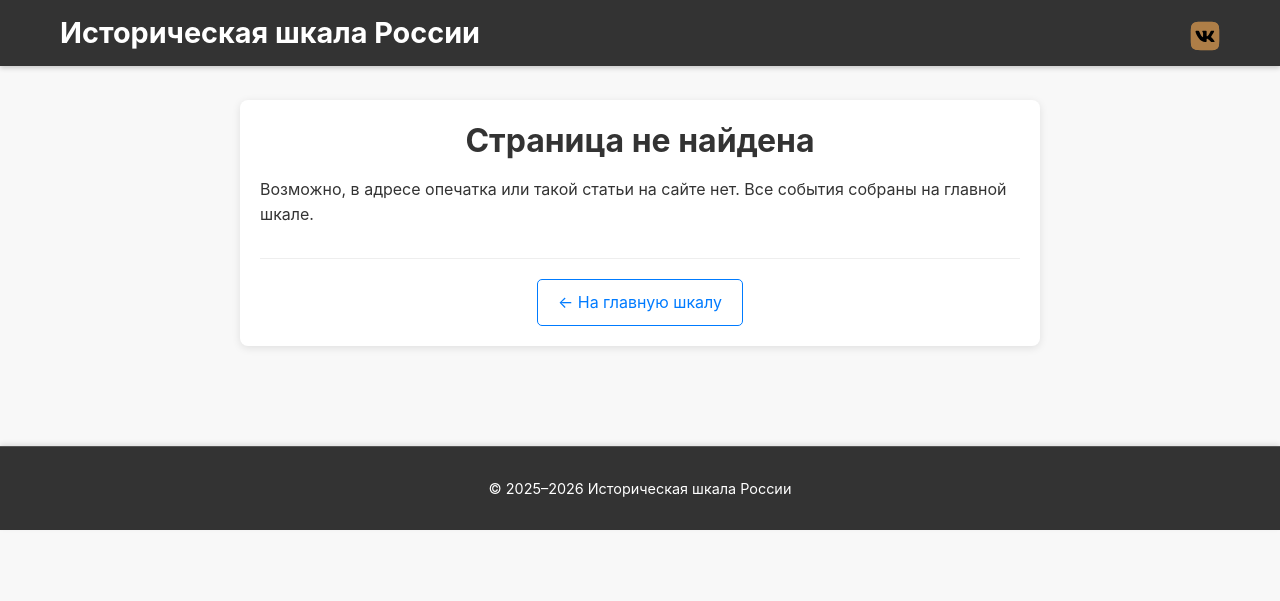
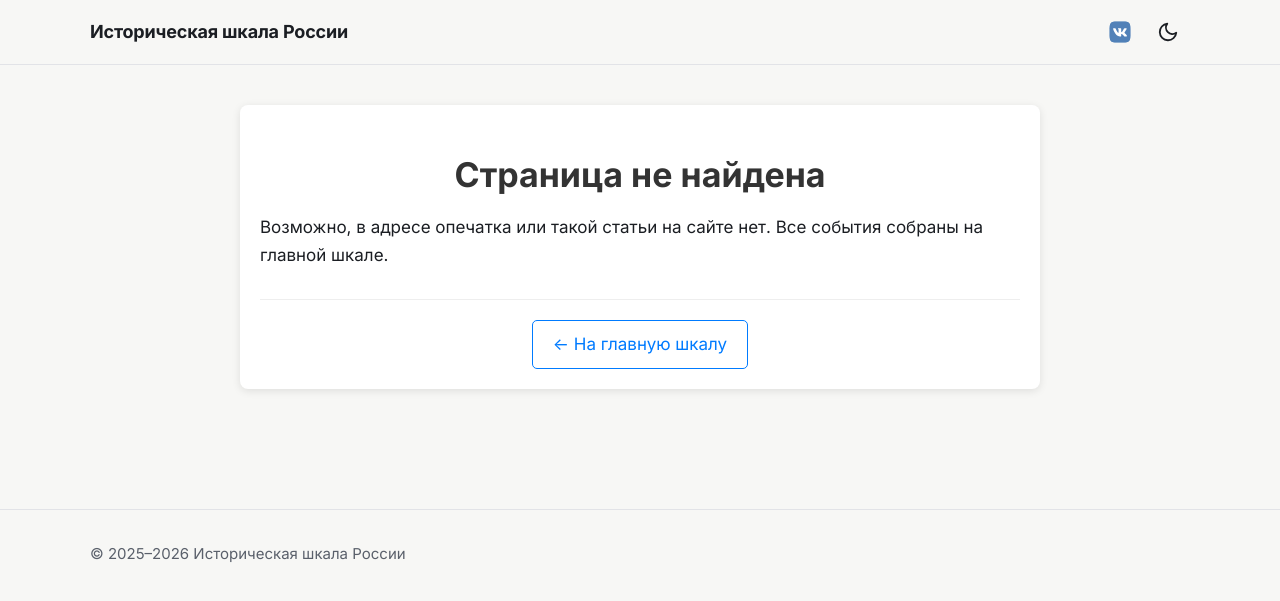
Before and after one commit to AlexanderVechkasov/simple-sit-django, a Django app: template templates/404.html in a window 1280 px wide. Shown: the top 601 px of the page. Run offline with Django 5.2, Linux system fonts and the light colour scheme; the template is opened without the code that fills it, so the values that code supplies are empty.

Commit message:
Дизайн, основа: шрифты Inter и PT Serif, светлая и тёмная тема, новая шапка

```diff
--- /dev/null
+++ b/static/css/site.css
@@ -0,0 +1,311 @@
+/*
+ * Стили сайта «Историческая шкала России».
+ * Направление «Музейный зал»: много воздуха, крупная типографика,
+ * светлая и тёмная тема.
+ */
+
+
+/* ===== Шрифты (лежат в static/fonts, лицензия SIL Open Font License) ===== */
+
+/* Inter — основной шрифт. Вариативный: любая насыщенность в одном файле. */
+@font-face {
+    font-family: "Inter";
+    font-style: normal;
+    font-weight: 100 900;
+    font-display: swap; /* пока шрифт грузится, текст виден системным шрифтом */
+    src: url("../fonts/inter-cyrillic-wght-normal.woff2") format("woff2");
+    unicode-range: U+0301, U+0400-045F, U+0490-0491, U+04B0-04B1, U+2116;
+}
+
+@font-face {
+    font-family: "Inter";
+    font-style: normal;
+    font-weight: 100 900;
+    font-display: swap;
+    src: url("../fonts/inter-latin-wght-normal.woff2") format("woff2");
+    unicode-range: U+0000-00FF, U+0131, U+0152-0153, U+02BB-02BC, U+02C6, U+02DA,
+        U+02DC, U+0304, U+0308, U+0329, U+2000-206F, U+20AC, U+2122, U+2191,
+        U+2193, U+2212, U+2215, U+FEFF, U+FFFD;
+}
+
+/* PT Serif — только для крупных заголовков статей. */
+@font-face {
+    font-family: "PT Serif";
+    font-style: normal;
+    font-weight: 700;
+    font-display: swap;
+    src: url("../fonts/pt-serif-cyrillic-700-normal.woff2") format("woff2");
+    unicode-range: U+0301, U+0400-045F, U+0490-0491, U+04B0-04B1, U+2116;
+}
+
+@font-face {
+    font-family: "PT Serif";
+    font-style: normal;
+    font-weight: 700;
+    font-display: swap;
+    src: url("../fonts/pt-serif-latin-700-normal.woff2") format("woff2");
+    unicode-range: U+0000-00FF, U+0131, U+0152-0153, U+02BB-02BC, U+02C6, U+02DA,
+        U+02DC, U+0304, U+0308, U+0329, U+2000-206F, U+20AC, U+2122, U+2191,
+        U+2193, U+2212, U+2215, U+FEFF, U+FFFD;
+}
+
+
+/* ===== Переменные: цвета, шрифты, размеры ===== */
+
+/* Светлая тема (по умолчанию) */
+:root {
+    color-scheme: light;
+
+    --color-bg: #f7f7f5;          /* фон страницы */
+    --color-surface: #ffffff;     /* фон карточек */
+    --color-text: #1b1e23;        /* основной текст */
+    --color-muted: #5a606b;       /* второстепенный текст */
+    --color-border: #e2e3e7;      /* тонкие линии и рамки */
+    --color-accent: #1e3a8a;      /* ссылки и акцент (тёмно-синий) */
+    --color-accent-hover: #172f70;
+    --color-accent-soft: #e9eefb; /* мягкая подложка под акцент */
+    --color-focus: #2f5bd3;       /* рамка фокуса с клавиатуры */
+    --shadow: 0 1px 2px rgb(0 0 0 / 0.04), 0 6px 20px rgb(0 0 0 / 0.06);
+
+    --font-sans: "Inter", system-ui, -apple-system, "Segoe UI", Roboto, sans-serif;
+    --font-serif: "PT Serif", Georgia, "Times New Roman", serif;
+
+    --radius: 12px;
+    --header-height: 64px;
+    --page-width: 1100px;   /* ширина шапки и подвала */
+    --text-width: 46rem;    /* ширина колонки текста — удобно читать */
+    --transition: 0.2s ease;
+}
+
+/* Тёмная тема по настройке системы — если вручную не выбрана светлая */
+@media (prefers-color-scheme: dark) {
+    :root:not([data-theme="light"]) {
+        color-scheme: dark;
+
+        --color-bg: #14161a;
+        --color-surface: #1d2026;
+        --color-text: #e6e7ea;
+        --color-muted: #a2a8b4;
+        --color-border: #2d3139;
+        --color-accent: #8db0ff;
+        --color-accent-hover: #b3caff;
+        --color-accent-soft: #1f2a44;
+        --color-focus: #8db0ff;
+        --shadow: 0 1px 2px rgb(0 0 0 / 0.3), 0 6px 20px rgb(0 0 0 / 0.35);
+    }
+}
+
+/* Тёмная тема, выбранная кнопкой в шапке (те же значения, что выше) */
+:root[data-theme="dark"] {
+    color-scheme: dark;
+
+    --color-bg: #14161a;
+    --color-surface: #1d2026;
+    --color-text: #e6e7ea;
+    --color-muted: #a2a8b4;
+    --color-border: #2d3139;
+    --color-accent: #8db0ff;
+    --color-accent-hover: #b3caff;
+    --color-accent-soft: #1f2a44;
+    --color-focus: #8db0ff;
+    --shadow: 0 1px 2px rgb(0 0 0 / 0.3), 0 6px 20px rgb(0 0 0 / 0.35);
+}
+
+
+/* =====  Основа ===== */
+
+*,
+*::before,
+*::after {
+    box-sizing: border-box;
+}
+
+html {
+    -webkit-text-size-adjust: 100%;
+    /* Переход по якорю (#event-…) не прячет элемент под липкой шапкой */
+    scroll-padding-top: calc(var(--header-height) + 1rem);
+}
+
+body {
+    margin: 0;
+    font-family: var(--font-sans);
+    font-size: 1.0625rem; /* 17px — чуть крупнее обычного, легче читать */
+    line-height: 1.6;
+    color: var(--color-text);
+    background-color: var(--color-bg);
+    -webkit-font-smoothing: antialiased;
+}
+
+img {
+    display: block;
+    max-width: 100%;
+    height: auto;
+}
+
+a {
+    color: var(--color-accent);
+    text-underline-offset: 0.2em;
+}
+
+a:hover {
+    color: var(--color-accent-hover);
+}
+
+/* Видимая рамка фокуса для всех, кто ходит клавишей Tab */
+:focus-visible {
+    outline: 3px solid var(--color-focus);
+    outline-offset: 3px;
+    border-radius: 4px;
+}
+
+/* Атрибут hidden всегда скрывает элемент */
+[hidden] {
+    display: none !important;
+}
+
+/* Общая обёртка по ширине страницы с полями по бокам */
+.container {
+    width: min(100% - 2rem, var(--page-width));
+    margin-inline: auto;
+}
+
+/* Текст только для скринридеров: на экране не виден */
+.visually-hidden {
+    position: absolute;
+    width: 1px;
+    height: 1px;
+    margin: -1px;
+    padding: 0;
+    overflow: hidden;
+    clip-path: inset(50%);
+    white-space: nowrap;
+    border: 0;
+}
+
+/* Ссылка «Перейти к содержанию»: появляется при первом нажатии Tab */
+.skip-link {
+    position: absolute;
+    top: -100px;
+    left: 1rem;
+    z-index: 1000;
+    padding: 0.75rem 1rem;
+    border-radius: var(--radius);
+    background-color: var(--color-accent);
+    color: var(--color-bg);
+    font-weight: 600;
+    text-decoration: none;
+}
+
+.skip-link:focus {
+    top: 0.75rem;
+    color: var(--color-bg);
+}
+
+
+/* ===== Шапка ===== */
+
+.site-header {
+    position: sticky; /* прилипает к верху при прокрутке */
+    top: 0;
+    z-index: 100;
+    border-bottom: 1px solid var(--color-border);
+    background-color: var(--color-bg);
+    /* Полупрозрачный фон с размытием — если браузер умеет */
+    background-color: color-mix(in srgb, var(--color-bg) 85%, transparent);
+    -webkit-backdrop-filter: blur(12px);
+    backdrop-filter: blur(12px);
+}
+
+.header-inner {
+    display: flex;
+    align-items: center;
+    justify-content: space-between;
+    gap: 1rem;
+    min-height: var(--header-height);
+}
+
+.site-logo {
+    color: var(--color-text);
+    font-size: 1.125rem;
+    font-weight: 700;
+    letter-spacing: -0.01em;
+    text-decoration: none;
+}
+
+.site-logo:hover {
+    color: var(--color-accent);
+}
+
+.header-actions {
+    display: flex;
+    align-items: center;
+    gap: 0.25rem;
+}
+
+/* Круглая кнопка-значок. 44×44 — удобный размер для пальца (WCAG) */
+.icon-button {
+    display: inline-grid;
+    place-items: center;
+    width: 44px;
+    height: 44px;
+    padding: 0;
+    border: none;
+    border-radius: 50%;
+    background: transparent;
+    color: var(--color-text);
+    cursor: pointer;
+    transition: background-color var(--transition);
+}
+
+.icon-button:hover {
+    background-color: var(--color-accent-soft);
+    color: var(--color-text);
+}
+
+.icon-button:focus-visible {
+    border-radius: 50%;
+}
+
+.icon-button svg,
+.icon-button img {
+    width: 22px;
+    height: 22px;
+}
+
+/* Кнопка темы: в светлой теме луна, в тёмной — солнце */
+.theme-toggle .icon-sun,
+.theme-toggle[aria-pressed="true"] .icon-moon {
+    display: none;
+}
+
+.theme-toggle[aria-pressed="true"] .icon-sun {
+    display: block;
+}
+
+
+/* ===== Подвал ===== */
+
+.site-footer {
+    margin-top: 5rem;
+    padding-block: 2rem;
+    border-top: 1px solid var(--color-border);
+    color: var(--color-muted);
+    font-size: 0.9375rem;
+}
+
+.site-footer p {
+    margin: 0;
+}
+
+
+/* ===== Для тех, кто попросил систему уменьшить движение ===== */
+
+@media (prefers-reduced-motion: reduce) {
+    *,
+    *::before,
+    *::after {
+        transition-duration: 0.01ms !important;
+        animation-duration: 0.01ms !important;
+        scroll-behavior: auto !important;
+    }
+}
--- /dev/null
+++ b/static/js/theme.js
@@ -0,0 +1,61 @@
+/*
+ * Тема оформления: светлая или тёмная.
+ *
+ * Файл подключён в <head> БЕЗ defer: тема должна примениться до того,
+ * как браузер нарисует страницу, иначе на мгновение мелькнёт не та тема.
+ *
+ * Пока пользователь ничего не выбрал, тема берётся из настроек системы.
+ * Выбор кнопкой запоминается в браузере (localStorage).
+ */
+(function () {
+    const STORAGE_KEY = 'theme';
+    const root = document.documentElement; // элемент <html>
+    const darkQuery = window.matchMedia('(prefers-color-scheme: dark)');
+
+    function readSaved() {
+        try {
+            return localStorage.getItem(STORAGE_KEY);
+        } catch (error) {
+            return null; // хранилище недоступно (например, приватный режим)
+        }
+    }
+
+    // 1. Сразу применяем сохранённый выбор, если он был.
+    const saved = readSaved();
+    if (saved === 'light' || saved === 'dark') {
+        root.dataset.theme = saved; // станет <html data-theme="dark">
+    }
+
+    // 2. Когда страница построена — оживляем кнопку в шапке.
+    document.addEventListener('DOMContentLoaded', () => {
+        const button = document.querySelector('.theme-toggle');
+        if (!button) return;
+
+        function isDark() {
+            if (root.dataset.theme) return root.dataset.theme === 'dark';
+            return darkQuery.matches;
+        }
+
+        function updateButton() {
+            // aria-pressed="true" — скринридер скажет «Тёмная тема, нажата»
+            button.setAttribute('aria-pressed', String(isDark()));
+        }
+
+        button.hidden = false; // без JS кнопка не нужна — работает тема системы
+        updateButton();
+
+        button.addEventListener('click', () => {
+            const next = isDark() ? 'light' : 'dark';
+            root.dataset.theme = next;
+            try {
+                localStorage.setItem(STORAGE_KEY, next);
+            } catch (error) {
+                // не запомнили — не страшно, тема всё равно переключилась
+            }
+            updateButton();
+        });
+
+        // Пользователь сменил тему в настройках системы, пока сайт открыт.
+        darkQuery.addEventListener('change', updateButton);
+    });
+})();
--- a/templates/404.html
+++ b/templates/404.html
@@ -8,7 +8,7 @@
 {% endblock %}
 
 {% block content %}
-<main class="article-main">
+<main class="article-main" id="main">
     <div class="container">
         <article>
             <h1 class="article-title" id="articleTitle">Страница не найдена</h1>
--- a/templates/base.html
+++ b/templates/base.html
@@ -5,8 +5,16 @@
     <meta name="viewport" content="width=device-width, initial-scale=1">
     <title>{% block title %}Историческая шкала России{% endblock %}</title>
     <meta name="description" content="{% block description %}Интерактивная хронология военных конфликтов Российской империи 1722–1918 годов{% endblock %}">
-    <link rel="stylesheet" href="{% static 'css/styles.css' %}">
+    <meta name="color-scheme" content="light dark">
+
+    {# Тема — первой и без defer, чтобы при загрузке не мелькала не та тема #}
+    <script src="{% static 'js/theme.js' %}"></script>
+
+    {# Основной шрифт нужен сразу — просим браузер скачать его заранее #}
+    <link rel="preload" href="{% static 'fonts/inter-cyrillic-wght-normal.woff2' %}" as="font" type="font/woff2" crossorigin>
+    <link rel="stylesheet" href="{% static 'css/site.css' %}">
     {% block extra_head %}{% endblock %}
+
     <script src="{% static 'js/timeline.js' %}" defer></script>
 </head>
 <body>
--- a/templates/includes/footer.html
+++ b/templates/includes/footer.html
@@ -1,5 +1,5 @@
 <footer class="site-footer">
     <div class="container">
-        © 2025–{% now "Y" %} Историческая шкала России
+        <p>© 2025–{% now "Y" %} Историческая шкала России</p>
     </div>
 </footer>
--- a/templates/includes/header.html
+++ b/templates/includes/header.html
@@ -1,12 +1,31 @@
 {% load static %}
+<a class="skip-link" href="#main">Перейти к содержанию</a>
+
 <header class="site-header">
-    <div class="container header-content">
-        <h1 class="site-title">Историческая шкала России</h1>
-        <div class="header-links">
-            <a href="https://vk.com" target="_blank" rel="noopener noreferrer" class="vk-link"
+    <div class="container header-inner">
+        <a class="site-logo" href="{% url 'timeline:index' %}">Историческая шкала России</a>
+
+        <div class="header-actions">
+            <a class="icon-button" href="https://vk.com" target="_blank" rel="noopener noreferrer"
                aria-label="Мы во ВКонтакте (откроется в новой вкладке)">
-                <img src="{% static 'img/vk-icon.svg' %}" alt="" class="vk-icon">
+                <img src="{% static 'img/vk-icon.svg' %}" alt="" width="22" height="22">
             </a>
+
+            {# Кнопку показывает theme.js; без JS тема берётся из настроек системы #}
+            <button type="button" class="icon-button theme-toggle"
+                    aria-label="Тёмная тема" aria-pressed="false" hidden>
+                <svg class="icon-moon" viewBox="0 0 24 24" fill="none" stroke="currentColor"
+                     stroke-width="2" stroke-linecap="round" stroke-linejoin="round"
+                     aria-hidden="true" focusable="false">
+                    <path d="M21 12.8A9 9 0 1 1 11.2 3a7 7 0 0 0 9.8 9.8z"/>
+                </svg>
+                <svg class="icon-sun" viewBox="0 0 24 24" fill="none" stroke="currentColor"
+                     stroke-width="2" stroke-linecap="round" stroke-linejoin="round"
+                     aria-hidden="true" focusable="false">
+                    <circle cx="12" cy="12" r="4"/>
+                    <path d="M12 2v2M12 20v2M4.9 4.9l1.4 1.4M17.7 17.7l1.4 1.4M2 12h2M20 12h2M4.9 19.1l1.4-1.4M17.7 6.3l1.4-1.4"/>
+                </svg>
+            </button>
         </div>
     </div>
 </header>
--- a/templates/timeline/event_detail.html
+++ b/templates/timeline/event_detail.html
@@ -9,7 +9,7 @@
 {% endblock %}
 
 {% block content %}
-<main class="article-main">
+<main class="article-main" id="main">
     <div class="container">
         <article>
             <h1 class="article-title" id="articleTitle">{{ event.title }}</h1>
--- a/templates/timeline/index.html
+++ b/templates/timeline/index.html
@@ -1,6 +1,6 @@
 {% extends "base.html" %}
 {% block content %}
-<main class="main-content">
+<main class="main-content" id="main">
     <div class="timeline">
         {% for event in events %}
             <div class="event" id="event-{{ event.key }}" data-year="{{ event.key }}">
```
Also changed, not shown: static/fonts/LICENSE-Inter.txt (added), static/fonts/LICENSE-PT-Serif.txt (added), static/fonts/inter-cyrillic-wght-normal.woff2 (added), static/fonts/inter-latin-wght-normal.woff2 (added), static/fonts/pt-serif-cyrillic-700-normal.woff2 (added), static/fonts/pt-serif-latin-700-normal.woff2 (added).
